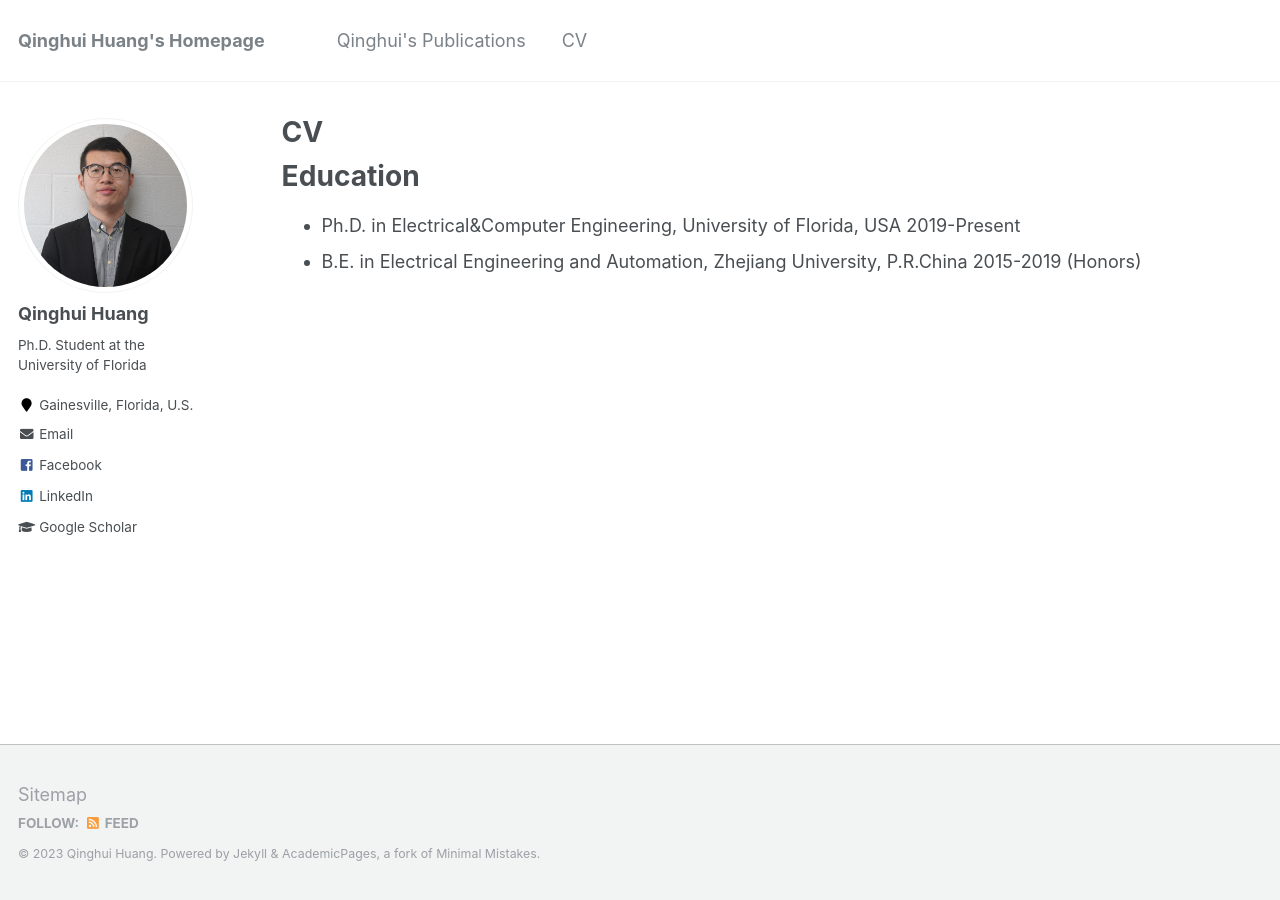
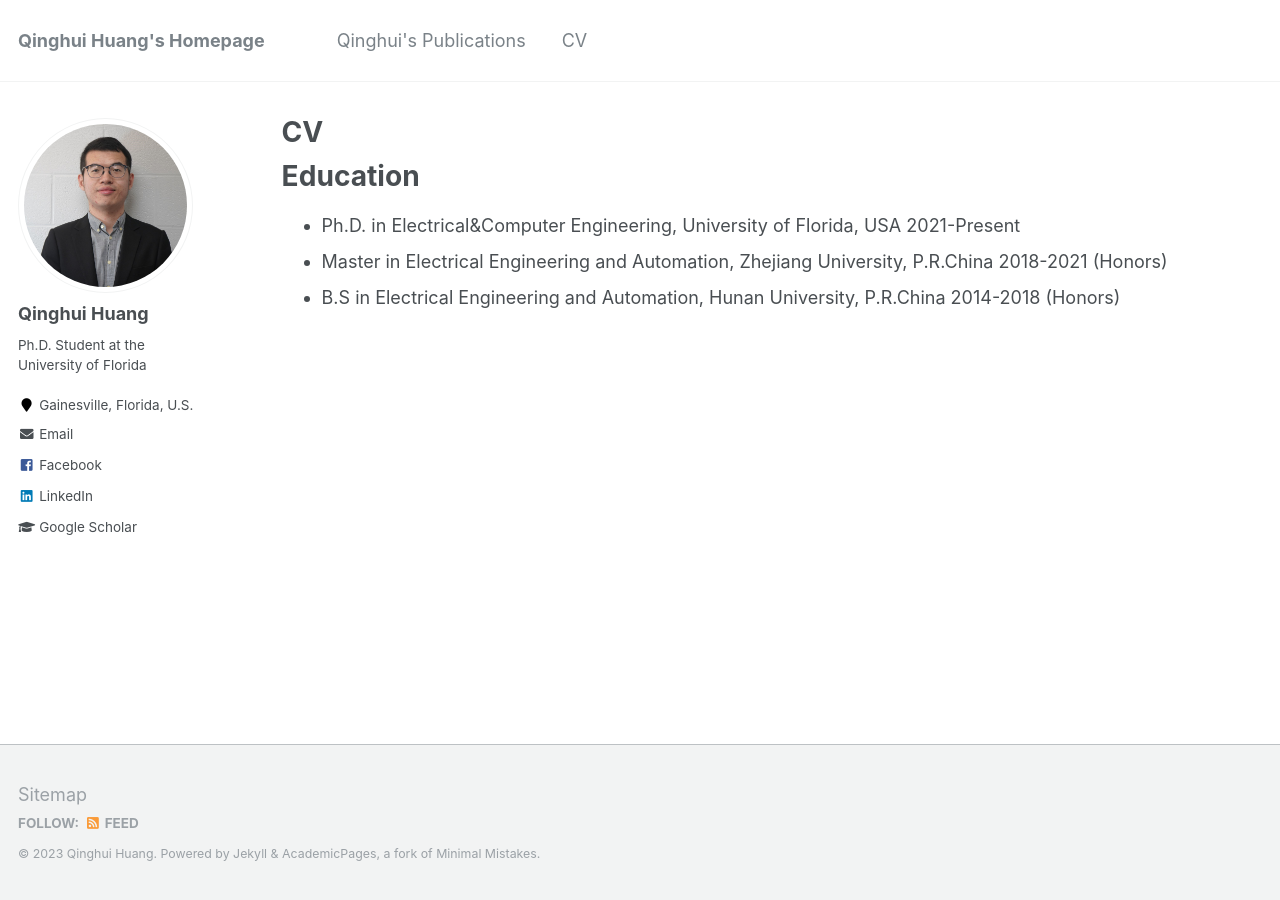
Before and after one commit to slionnnnnn/yanwenlai, a Jekyll site: the page built from _pages/cv.md, in a window 1280 px wide. Built offline with Jekyll 4.4.1, drawn with Linux system fonts in a browser that asks for light colours.

Commit message:
Update cv.md

```diff
--- a/_pages/cv.md
+++ b/_pages/cv.md
@@ -11,5 +11,6 @@ redirect_from:
 
 Education
 ======
-* Ph.D. in Electrical&Computer Engineering, University of Florida, USA 2019-Present
-* B.E. in Electrical Engineering and Automation, Zhejiang University, P.R.China 2015-2019 (Honors)
+* Ph.D. in Electrical&Computer Engineering, University of Florida, USA 2021-Present
+* Master in Electrical Engineering and Automation, Zhejiang University, P.R.China 2018-2021 (Honors)
+* B.S in Electrical Engineering and Automation, Hunan University, P.R.China 2014-2018 (Honors)
```
